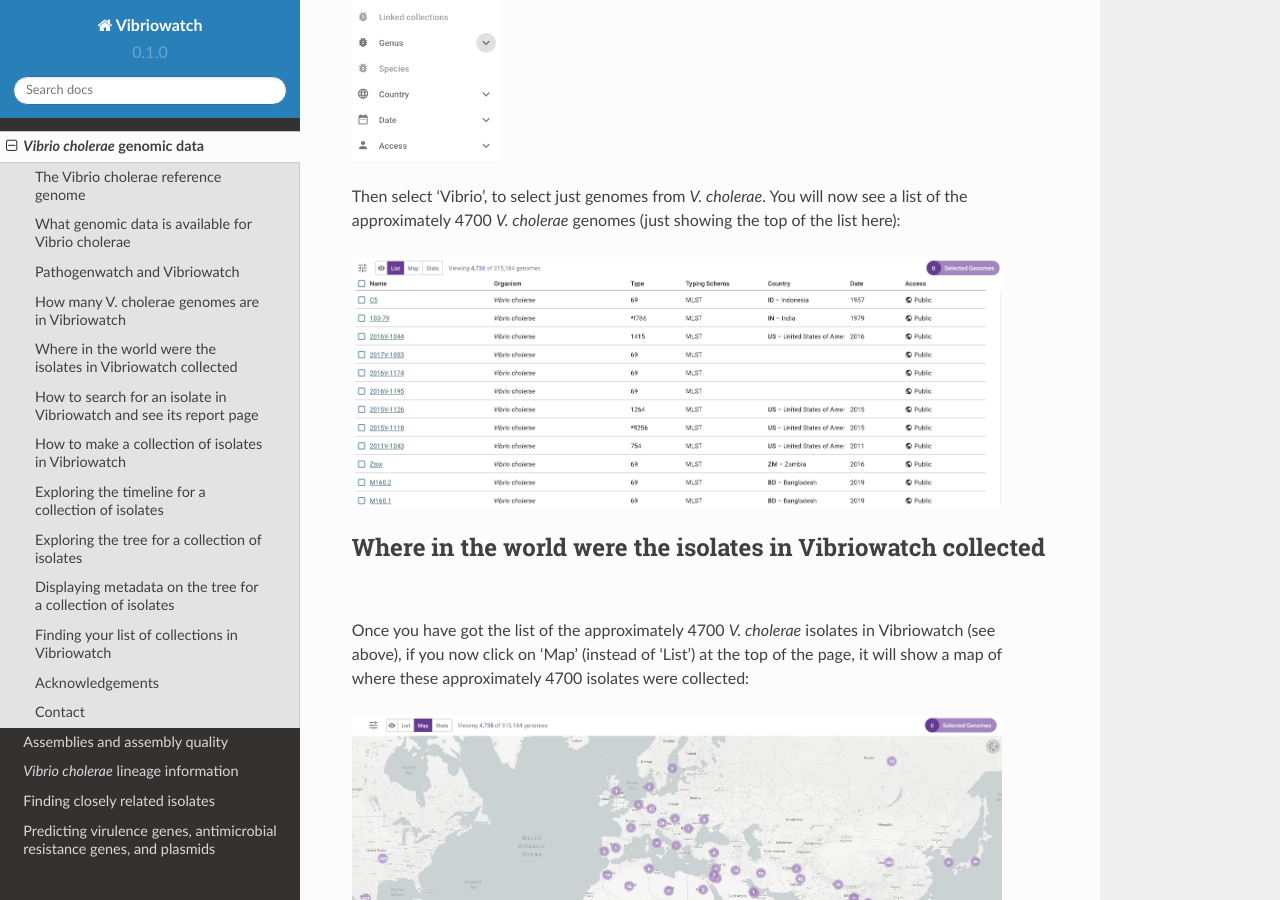
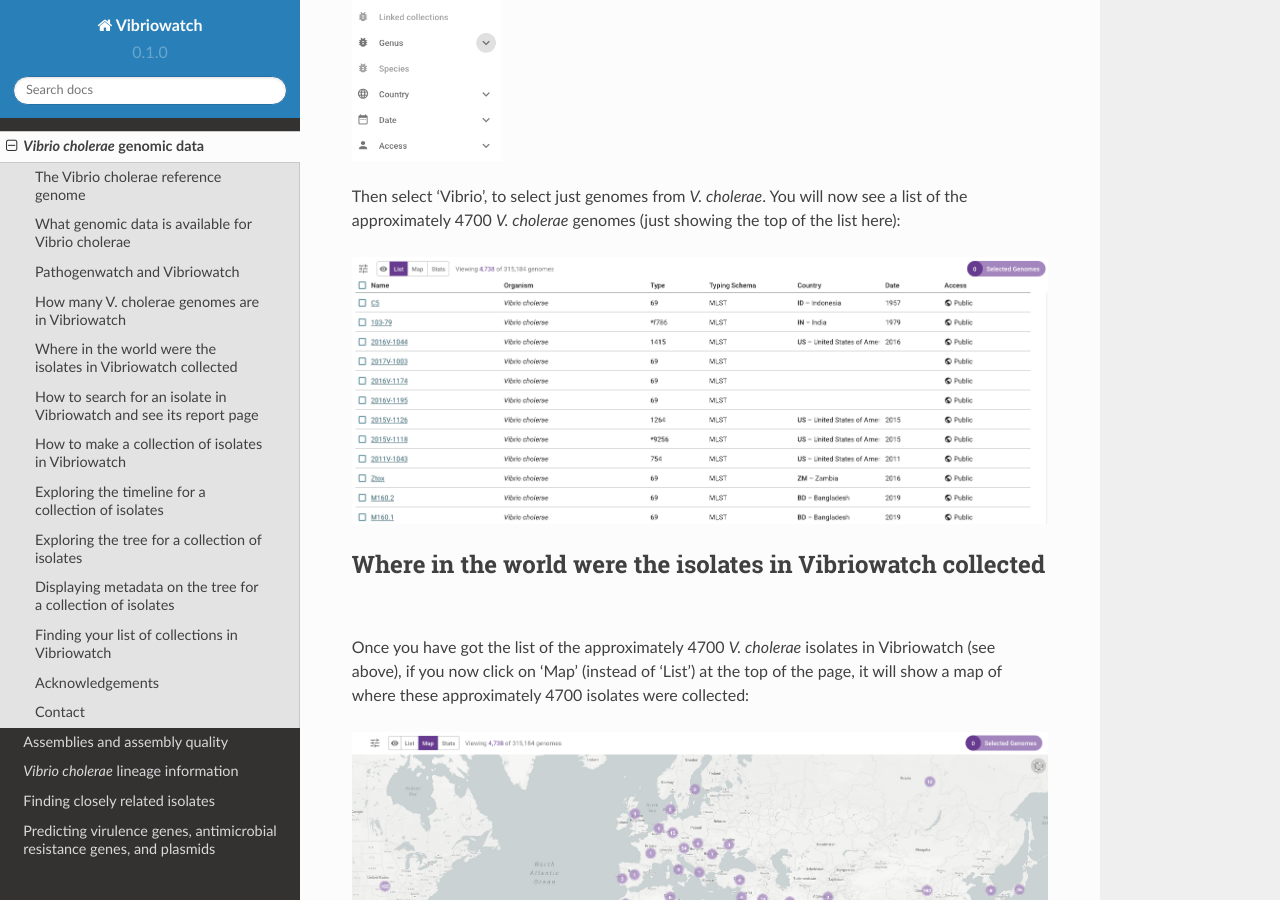
Before and after one commit to avrilcoghlan/vibriowatch, a Sphinx documentation site: the page built from docs/source/vibriogenomes.rst, in a window 1280 px wide and 900 px high, scrolled down 4383 px. Built offline with Sphinx 7.4.7 and the Read the Docs theme 2.0.0, drawn with Linux system fonts in a browser that asks for light colours.

Commit message:
Update vibriogenomes.rst
Made pics bigger

```diff
--- a/docs/source/vibriogenomes.rst
+++ b/docs/source/vibriogenomes.rst
@@ -100,7 +100,7 @@
 Then select 'Vibrio', to select just genomes from *V. cholerae*. You will now see a list of the approximately 4700 *V. cholerae* genomes (just showing the top of the list here):
 
 .. image:: Picture23.png
-  :width: 650
+  :width: 850
 
 Where in the world were the isolates in Vibriowatch collected
 -------------------------------------------------------------
@@ -109,7 +109,7 @@
 if you now click on 'Map' (instead of 'List') at the top of the page, it will show a map of where these approximately 4700 isolates were collected:
 
 .. image:: Picture24.png
-  :width: 650
+  :width: 850
 
 For example, you can see 207 were collected from Mexico, 198 from Haiti, and 262 from China, and so on.
 
@@ -146,7 +146,7 @@
 Then select 'Vibrio', to select just genomes from *V. cholerae*. You will now see a list of the approximately 4700 *V. cholerae* genomes (just showing the top of the list here):
 
 .. image:: Picture23.png
-  :width: 650
+  :width: 850
 
 A search bar will now appear at the top left:
 
```
